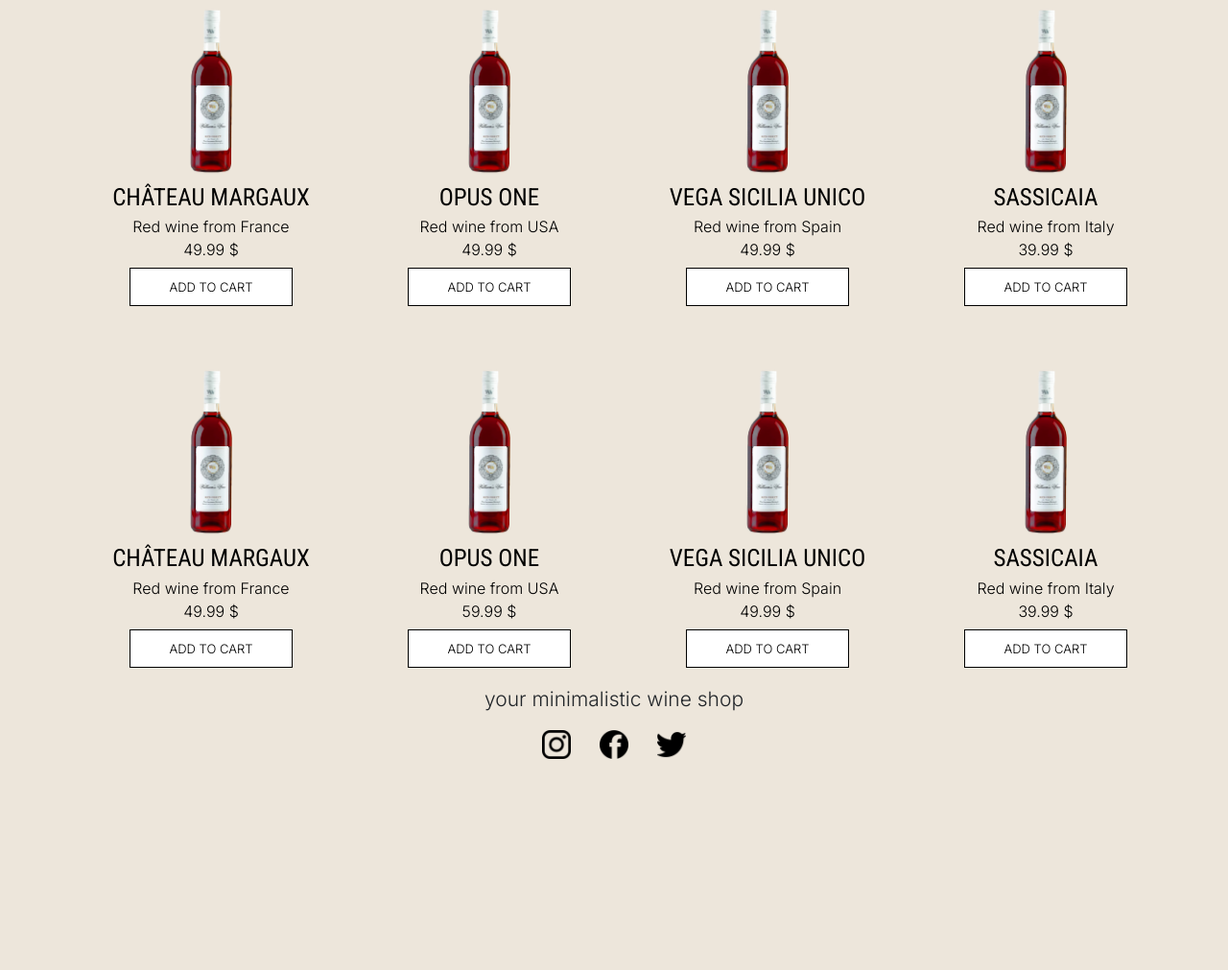
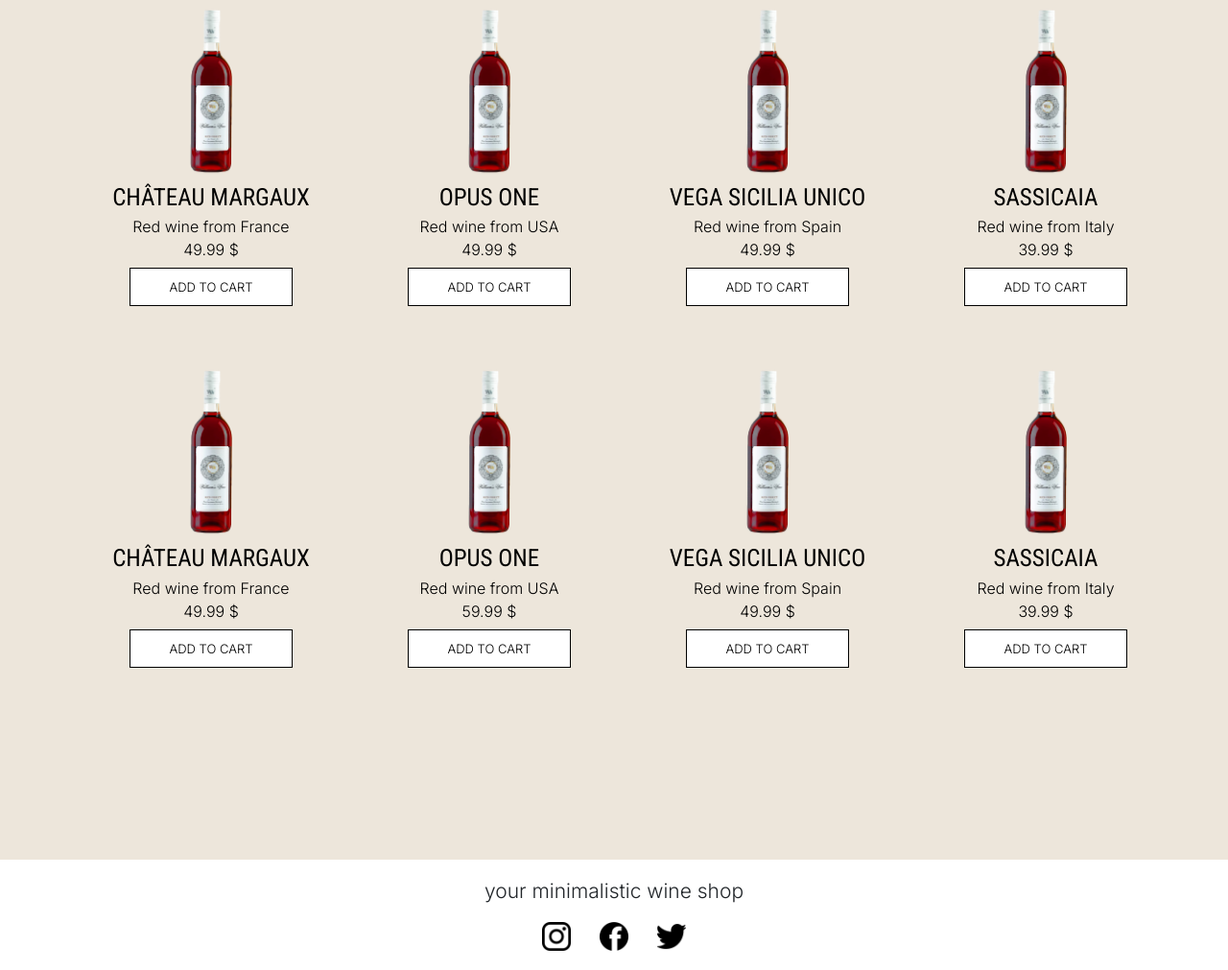
Before and after one commit to nikolcerna/Baco, a plain HTML site: page index.html in a window 1280 px wide. Shown: the part 1115-2126 px from the top of the page at 96% size. Before the commit the page ends 1951 px from the top, so only its background shows below. Drawn offline with nearby package versions, Linux system fonts and the light colour scheme; a web font is replaced by a local one.

Commit message:
Add files via upload

```diff
--- a/common.css
+++ b/common.css
@@ -382,3 +382,11 @@
     color: white;
     background-color: #000000;
 }
+
+footer{
+
+    background-color: white;
+    position: relative;
+    top:200px;
+
+}
```
